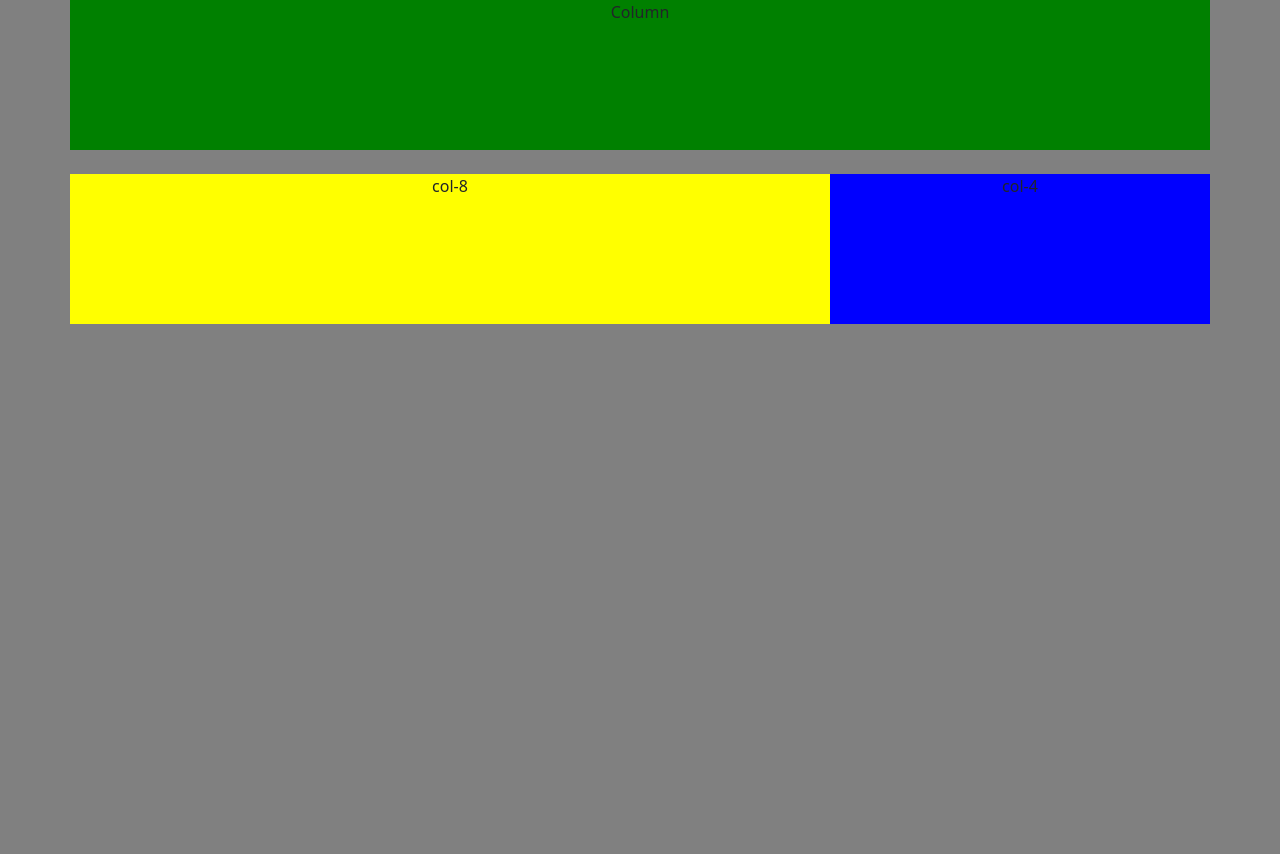
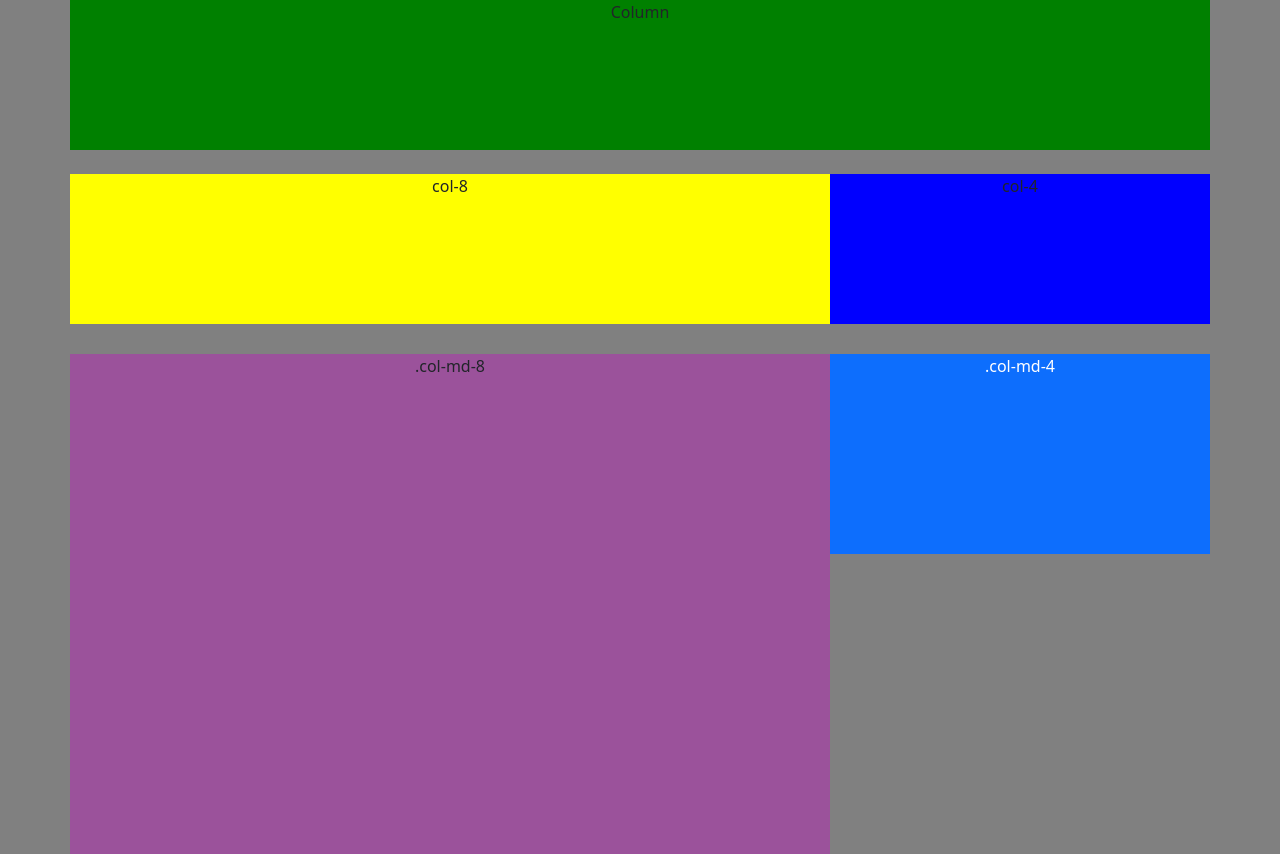
Before and after one commit to stijn-101718/Interface4, a plain HTML site: page oefening2.2/index.html in a window 1280 px wide. Before the commit the page ends 800 px from the top, so only its background shows below. Drawn offline with nearby package versions, Linux system fonts and the light colour scheme.

Commit message:
Opdracht2.2

```diff
--- a/oefening2.2/index.html
+++ b/oefening2.2/index.html
@@ -24,5 +24,22 @@
   </div>
 </div>
 
+
+<div class="container text-center">
+  <div class="row">
+    <div class="col-md-8">.col-md-8</div>
+    <div class="col-md-4 bg-primary text-white">
+      .col-md-4
+    </div>
+  </div>
+</div>
+
+
+
+
+
+
+
+
 </body>
 </html>
--- a/oefening2.2/style.css
+++ b/oefening2.2/style.css
@@ -17,3 +17,16 @@ body {
     background-color: blue;
     height: 150px;
 }
+
+
+.col-md-8{
+    background-color: rgb(155, 82, 155);
+    height: 500px;
+    margin-top: 30px;
+}
+
+.col-md-4 {
+    background-color: black;
+    height: 200px;
+    margin-top: 30px;
+}
```
